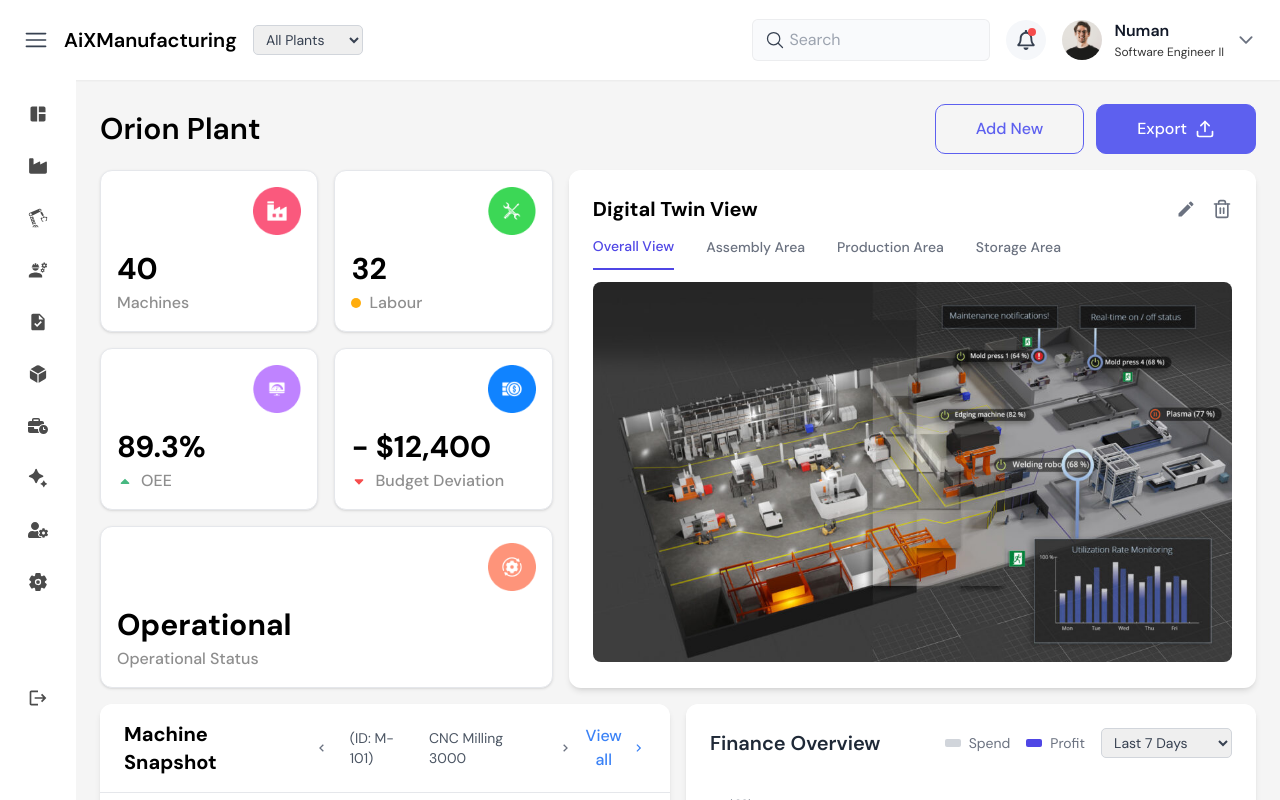
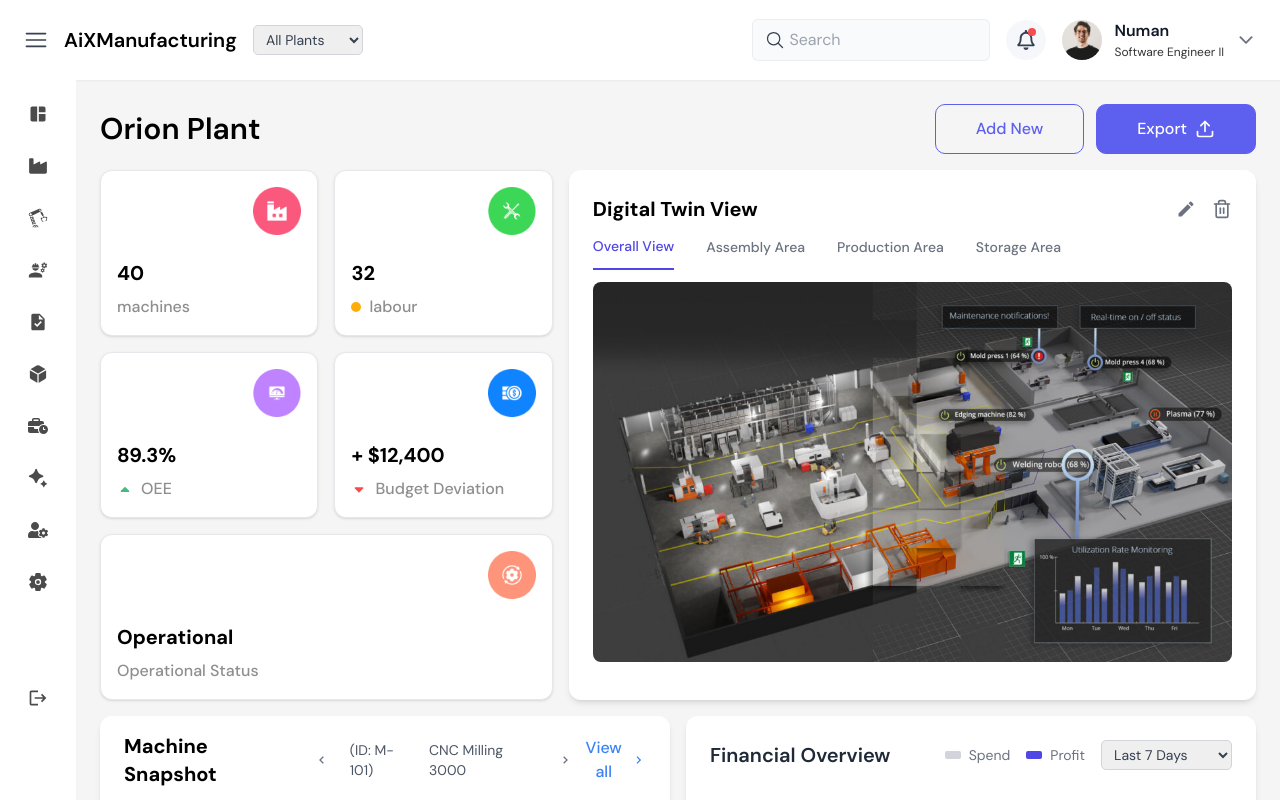
Before and after one commit to ITCartofficial/aixmanufacturing, a React (Vite) app: page /plants/1/orion-plant in a window 1280 px wide. Built offline with nearby package versions, Linux system fonts and the light colour scheme.

Commit message:
feat(plants): integrate new data structure and enhance components with dynamic data binding

```diff
--- a/src/components/common/StatCard.jsx
+++ b/src/components/common/StatCard.jsx
@@ -9,7 +9,7 @@ const colorMap = {
   green: { text: "text-[#47B881]", bg: "bg-[#47B881]", arrow: TiArrowSortedUp },
 };
 
-const StatCard = ({ title, value, icon, statusIndicator, className}) => {
+const StatCard = ({ title, value, icon, statusIndicator, className, valueText=""}) => {
   const renderIndicator = () => {
     if (!statusIndicator) return null;
 
@@ -29,14 +29,14 @@ const StatCard = ({ title, value, icon, statusIndicator, className}) => {
   };
 
   return (
-    <div className={`bg-white p-4 rounded-xl shadow flex flex-col justify-between h-full border ${className}`}>
+    <div className={`bg-white p-4 rounded-xl shadow flex flex-col justify-between h-full border gap-1 ${className}`}>
       <div className="flex justify-end">
         <img src={icon} alt="Icon" className="w-12 h-12 object-contain" />
       </div>
-      <div className="mt-4 text-3xl font-bold text-black flex items-center">
+      <div className={`mt-4 text-3xl font-bold text-black flex items-center ${valueText && valueText}`}>
         {value}
       </div>
-      <div className="text-base font-medium text-[#8E8E8E] mt-1">{renderIndicator()} {title}</div>
+      <div className="text-base font-medium text-[#8E8E8E]">{renderIndicator()} {title}</div>
     </div>
   );
 };
--- /dev/null
+++ b/src/lib/plantsDB.json
@@ -0,0 +1,346 @@
+[
+  {
+    "id": 1,
+    "name": "Orion Plant",
+    "machine": 65,
+    "labour": 48,
+    "oee": 88.3,
+    "downtime": "1h 15m",
+    "lastActivity": "1 hr ago",
+    "financialStatus": "+$4,250",
+    "financialTrend": "up",
+    "matrics": {
+      "machines": 40,
+      "labour": 32,
+      "oee": 89.3,
+      "budgetDeviation": 12400,
+      "operationalStatus": "Operational",
+      "trend": "positive"
+    },
+    "digitalTwinView": {
+      "name": "Digital Twin View",
+      "tabs": [
+        {
+          "key": "overall",
+          "label": "Overall View",
+          "img": "@/assets/plant-image.png"
+        },
+        {
+          "key": "assemblyArea",
+          "label": "Assembly Area",
+          "img": "@/assets/assembly_area.jpg"
+        },
+        {
+          "key": "productionArea",
+          "label": "Production Area",
+          "img": "@/assets/plant-image.png"
+        },
+        {
+          "key": "storageArea",
+          "label": "Storage Area",
+          "img": "@/assets/assembly_area.jpg"
+        }
+      ]
+    },
+
+    "machineSnapshot": {
+      "name": "Machine Snapshot",
+      "data": [
+        {
+          "id": 101,
+          "name": "CNC Milling 3000",
+          "status": "operational",
+          "lastMaintenance": "03-20-2025",
+          "nextMaintenance": "06-20-2025",
+          "utilization": 91.2,
+          "temp": "89",
+          "vibration": "0.8",
+          "image": "@/assets/MachineSnapshot.png"
+        },
+        {
+          "id": 102,
+          "name": "CNC Lathe 2000",
+          "status": "operational",
+          "lastMaintenance": "03-20-2025",
+          "nextMaintenance": "06-20-2025",
+          "utilization": 85.4,
+          "temp": "92",
+          "vibration": "0.7",
+          "image": "@/assets/MachineSnapshot.png"
+        },
+        {
+          "id": 103,
+          "name": "3D Printer Pro X",
+          "status": "operational",
+          "lastMaintenance": "03-20-2025",
+          "nextMaintenance": "06-20-2025",
+          "utilization": 78.9,
+          "temp": "95",
+          "vibration": "0.6",
+          "image": "@/assets/MachineSnapshot.png"
+        },
+        {
+          "id": 104,
+          "name": "Laser Cutter 5000",
+          "status": "operational",
+          "lastMaintenance": "03-20-2025",
+          "nextMaintenance": "06-20-2025",
+          "utilization": 82.1,
+          "temp": "88",
+          "vibration": "0.9",
+          "image": "@/assets/MachineSnapshot.png"
+        },
+        {
+          "id": 105,
+          "name": "Injection Molding 4000",
+          "status": "operational",
+          "lastMaintenance": "03-20-2025",
+          "nextMaintenance": "06-20-2025",
+          "utilization": 90.3,
+          "temp": "91",
+          "vibration": "0.8",
+          "image": "@/assets/MachineSnapshot.png"
+        }
+      ]
+    },
+    "labourOverview": {
+      "name": "Labour Overview",
+      "data": [
+        {
+          "id": 1,
+          "name": "Arun Joshi",
+          "role": "Maintenance Eng.",
+          "taskAssigned": 3,
+          "status": "on duty"
+        },
+        {
+          "id": 2,
+          "name": "Priya Sharma",
+          "role": "Production Manager",
+          "taskAssigned": 5,
+          "status": "leave"
+        },
+        {
+          "id": 3,
+          "name": "Ravi Kumar",
+          "role": "Quality Control",
+          "taskAssigned": 2,
+          "status": "out"
+        },
+        {
+          "id": 4,
+          "name": "Sita Devi",
+          "role": "Assembly Line Worker",
+          "taskAssigned": 4,
+          "status": "scheduled"
+        },
+        {
+          "id": 5,
+          "name": "Rahul Singh",
+          "role": "Logistics Coordinator",
+          "taskAssigned": 1,
+          "status": "on duty"
+        },
+        {
+          "id": 6,
+          "name": "Anjali Verma",
+          "role": "HR Manager",
+          "taskAssigned": 0,
+          "status": "on duty"
+        }
+      ]
+    },
+    "taskStatus": {
+      "name": "Task Status",
+      "data": [
+        {
+          "id": 1,
+          "name": "Replace motor (BX-450)",
+          "status": "completed",
+          "assignedTo": "Arun Joshi",
+          "dueDate": "2025-03-20"
+        },
+        {
+          "id": 2,
+          "name": "Inspect CNC Lathe",
+          "status": "in progress",
+          "assignedTo": "Priya Sharma",
+          "dueDate": "2025-03-22"
+        },
+        {
+          "id": 3,
+          "name": "Calibrate 3D Printer",
+          "status": "pending",
+          "assignedTo": "Ravi Kumar",
+          "dueDate": "2025-03-25"
+        },
+        {
+          "id": 4,
+          "name": "Clean Laser Cutter",
+          "status": "scheduled",
+          "assignedTo": "Sita Devi",
+          "dueDate": "2025-03-18"
+        },
+        {
+          "id": 5,
+          "name": "Update software (IM-4000)",
+          "status": "in progress",
+          "assignedTo": "Rahul Singh",
+          "dueDate": "2025-03-21"
+        },
+        {
+          "id": 6,
+          "name": "Schedule maintenance meeting",
+          "status": "pending",
+          "assignedTo": "Anjali Verma",
+          "dueDate": null
+        }
+      ]
+    },
+    "aiInsights": {
+      "name": "AI Insights",
+      "data": [
+        {
+          "id": 1,
+          "machine": "Predictive Maintenance",
+          "suggestedAction": "Schedule Immediate Maintenance",
+          "alertType": "temp strike",
+          "riskLevel": "high"
+        },
+        {
+          "id": 2,
+          "machine": "CNC Lathe 2000",
+          "suggestedAction": "Check coolant levels",
+          "alertType": "low coolant",
+          "riskLevel": "medium"
+        },
+        {
+          "id": 3,
+          "machine": "3D Printer Pro X",
+          "suggestedAction": "Replace filament",
+          "alertType": "material shortage",
+          "riskLevel": "low"
+        },
+        {
+          "id": 4,
+          "machine": "Laser Cutter 5000",
+          "suggestedAction": "Clean lens",
+          "alertType": "performance drop",
+          "riskLevel": "medium"
+        },
+        {
+          "id": 5,
+          "machine": "Injection Molding 4000",
+          "suggestedAction": "Check hydraulic fluid",
+          "alertType": "fluid level low",
+          "riskLevel": "high"
+        },
+        {
+          "id": 6,
+          "machine": "CNC Milling 3000",
+          "suggestedAction": "Inspect spindle",
+          "alertType": "vibration spike",
+          "riskLevel": "medium"
+        }
+      ]
+    },
+    "financialOverview": {
+      "name": "Financial Overview",
+      "overview": [
+        {
+          "id": 1,
+          "name": "Q1",
+          "spend": 50000,
+          "profit": 70000,
+          "date": "17 Sun"
+        },
+        {
+          "id": 2,
+          "name": "Q2",
+          "spend": 80000,
+          "profit": 50000,
+          "date": "18 Mon"
+        },
+        {
+          "id": 3,
+          "name": "Q3",
+          "spend": 70000,
+          "profit": 90000,
+          "date": "19 Tue"
+        },
+        {
+          "id": 4,
+          "name": "Q4",
+          "spend": 80000,
+          "profit": 100000,
+          "date": "20 Wed"
+        },
+        {
+          "id": 5,
+          "name": "Q5",
+          "spend": 60000,
+          "profit": 60000,
+          "date": "21 Thu"
+        },
+        {
+          "id": 6,
+          "name": "Q6",
+          "spend": 100000,
+          "profit": 120000,
+          "date": "22 Fri"
+        },
+        {
+          "id": 7,
+          "name": "Q7",
+          "spend": 50000,
+          "profit": 30000,
+          "date": "23 Sat"
+        }
+      ],
+      "profitLossData": [
+        {
+          "id": 1,
+          "category": "Operations",
+          "amount": 500000,
+          "profitLoss": 200000,
+          "trend": "up"
+        },
+        {
+          "id": 2,
+          "category": "Maintenance",
+          "amount": 200000,
+          "profitLoss": -50000,
+          "trend": "down"
+        },
+        {
+          "id": 3,
+          "category": "Production",
+          "amount": 300000,
+          "profitLoss": 100000,
+          "trend": "up"
+        },
+        {
+          "id": 4,
+          "category": "Logistics",
+          "amount": 150000,
+          "profitLoss": -20000,
+          "trend": "down"
+        },
+        {
+          "id": 5,
+          "category": "HR",
+          "amount": 100000,
+          "profitLoss": 50000,
+          "trend": "up"
+        },
+        {
+          "id": 6,
+          "category": "IT",
+          "amount": 80000,
+          "profitLoss": -10000,
+          "trend": "down"
+        }
+      ]
+    }
+  }
+]
--- a/src/pages/plants/subpage/Sub_Plants.jsx
+++ b/src/pages/plants/subpage/Sub_Plants.jsx
@@ -12,6 +12,14 @@ import LabourTable_Sub from "./features/LabourTable_Sub";
 import TaskStatusDash from "../../dashboard/features/TaskStatusDash";
 import AiInsidesDash from "../../dashboard/features/AiInsidesDash";
 import ProfitLossTable_Sub from "./features/ProfitLossTable_Sub";
+
+import plantsDB from "@/lib/plantsDB.json";
+
+const currentDB = plantsDB[0]
+
+// console.log(currentDB.labourOverview.data);
+
+
 
 const Sub_Plants = () => {
   const { plantId, slug } = useParams();
@@ -37,8 +45,8 @@ const Sub_Plants = () => {
       />
 
       <div className="grid lg:grid-cols-10 gap-4 mt-4 items-stretch min-h-[300px]">
-        <Matrics_Sub />
-        <DigitalTwinView_Sub />
+        <Matrics_Sub matrics={currentDB.matrics} />
+        <DigitalTwinView_Sub data={currentDB.digitalTwinView} />
       </div>
 
       <div className="grid lg:grid-cols-10 gap-4 mt-4 items-stretch">
@@ -58,7 +66,7 @@ const Sub_Plants = () => {
           />
         </div>
         <div className="col-span-5">
-          <FinanceOverview_Sub />
+          <FinanceOverview_Sub data={currentDB.financialOverview} />
         </div>
       </div>
 
@@ -70,7 +78,7 @@ const Sub_Plants = () => {
             opt={{ label: "View all", url: "/units" }}
             className="h-full"
           >
-            <LabourTable_Sub />
+            <LabourTable_Sub data={currentDB.labourOverview.data} />
           </Container>
         </div>
         <div className="col-span-5">
--- a/src/pages/plants/subpage/features/DigitalTwinView_Sub.jsx
+++ b/src/pages/plants/subpage/features/DigitalTwinView_Sub.jsx
@@ -19,7 +19,8 @@ const tabList = [
   { key: "storage", label: "Storage Area", image: assembly_area },
 ];
 
-const DigitalTwinView_Sub = () => {
+const DigitalTwinView_Sub = ({ data }) => {
+
   const [activeTab, setActiveTab] = useState(tabList[0].key);
   const current = tabList.find((t) => t.key === activeTab);
 
--- a/src/pages/plants/subpage/features/FinanceOverview_Sub.jsx
+++ b/src/pages/plants/subpage/features/FinanceOverview_Sub.jsx
@@ -2,7 +2,7 @@ import React from "react";
 import ReactApexChart from "react-apexcharts";
 import SelectDropdown from "../../../../components/common/SelectDropdown";
 
-const FinanceOverview_Sub = () => {
+const FinanceOverview_Sub = ({ data }) => {
   const chartOptions = {
     chart: {
       type: "bar",
@@ -18,15 +18,7 @@ const FinanceOverview_Sub = () => {
     dataLabels: { enabled: false },
     stroke: { show: true, width: 2, colors: ["transparent"] },
     xaxis: {
-      categories: [
-        "17 Sun",
-        "18 Mon",
-        "19 Tue",
-        "20 Wed",
-        "21 Thu",
-        "22 Fri",
-        "23 Sat",
-      ],
+      categories: data.overview.map((item) => item.date),
       labels: { style: { colors: "#6B7280", fontSize: "12px" } }, // gray-500
     },
     yaxis: {
@@ -50,11 +42,11 @@ const FinanceOverview_Sub = () => {
   const chartSeries = [
     {
       name: "Spend",
-      data: [50000, 20000, 50000, 40000, 30000, 10000, 25000],
+      data: data.overview.map((item) => item.spend),
     },
     {
       name: "Profit",
-      data: [70000, 30000, 20000, 50000, 50000, 60000, 45000],
+      data: data.overview.map((item) => item.profit),
     },
   ];
   return (
@@ -62,7 +54,7 @@ const FinanceOverview_Sub = () => {
       {/* Header */}
       <div className="flex justify-between items-center mb-4">
         <h2 className="text-xl font-semibold text-gray-800">
-          Finance Overview
+          Financial Overview
         </h2>
         <div className="flex items-center gap-4">
           {/* Legends */}
--- a/src/pages/plants/subpage/features/Matrics_Sub.jsx
+++ b/src/pages/plants/subpage/features/Matrics_Sub.jsx
@@ -1,52 +1,55 @@
-import DashboardIcon from "../../../../assets/icons/dashboard-icon.png";
-import IndustryIcon from "../../../../assets/icons/industry.png";
-import FinanceIcon from "../../../../assets/icons/finance.png";
-import GearIcon from "../../../../assets/icons/gear.png";
-import SettingsIcon from "../../../../assets/icons/settings.png";
-import { textCapitalize } from "../../../../utils/textCapitalize";
-import StatCard from "../../../../components/common/StatCard";
+import DashboardIcon from "@/assets/icons/dashboard-icon.png";
+import IndustryIcon from "@/assets/icons/industry.png";
+import FinanceIcon from "@/assets/icons/finance.png";
+import GearIcon from "@/assets/icons/gear.png";
+import SettingsIcon from "@/assets/icons/settings.png";
+import StatCard from "@/components/common/StatCard";
+import formatCurrency from "@/utils/formatCurrency";
 
-const Matrics_Sub = () => {
-  const stats = [
-    { title: "machines", value: "40", icon: IndustryIcon },
+const Matrics_Sub = ({ matrics }) => {
+  const cards = [
+    {
+      title: "machines",
+      value: matrics.machines,
+      icon: IndustryIcon,
+    },
     {
       title: "labour",
-      value: "32",
+      value: matrics.labour,
       icon: GearIcon,
       statusIndicator: { type: "dot", color: "orange" },
     },
     {
       title: "OEE",
-      value: "89.3%",
+      value: matrics.oee + "%",
       icon: DashboardIcon,
       statusIndicator: { type: "arrow", color: "green" },
     },
     {
       title: "Budget Deviation",
-      value: "- $12,400",
+      value: matrics.trend == "positive" ? '+ ' + formatCurrency(matrics.budgetDeviation)  : '- ' + formatCurrency(matrics.budgetDeviation),
       icon: FinanceIcon,
       statusIndicator: { type: "arrow", color: "red" },
     },
-    { title: "Operational Status", value: "Operational ", icon: SettingsIcon },
+    {
+      title: "Operational Status",
+      value: matrics.operationalStatus,
+      icon: SettingsIcon,
+    },
   ];
 
   return (
-    <div className="grid col-span-4 rounded-md h-full grid-cols-2 gap-4">
-      {stats.map((card, index) => {
+    <div className="grid col-span-4 rounded-md h-full grid-cols-2 gap-4 text-[10px]">
+      {cards.map((card, index) => {
         return (
           <StatCard
             key={index}
-            title={textCapitalize(card.title)}
-            value={
-              card.title == "oee"
-                ? card.value + "%"
-                : card.value && card.title == "budget_Deviation"
-                ? "$" + card.value
-                : card.value
-            }
+            title={card.title}
+            value={card.value}
             icon={card.icon}
             statusIndicator={card.statusIndicator}
             className={index === 4 ? "col-span-2" : ""}
+            valueText="text-[20px] font-bold"
           />
         );
       })}
--- /dev/null
+++ b/src/utils/formatCurrency.js
@@ -0,0 +1,4 @@
+export default function formatCurrency(value) {
+    if (isNaN(value)) return "$0";
+    return `$${Number(value).toLocaleString("en-US")}`;
+  }
```
Also changed, not shown: src/pages/plants/subpage/features/LabourTable_Sub.jsx (+34 -30 lines), src/lib/plantsData.js.
